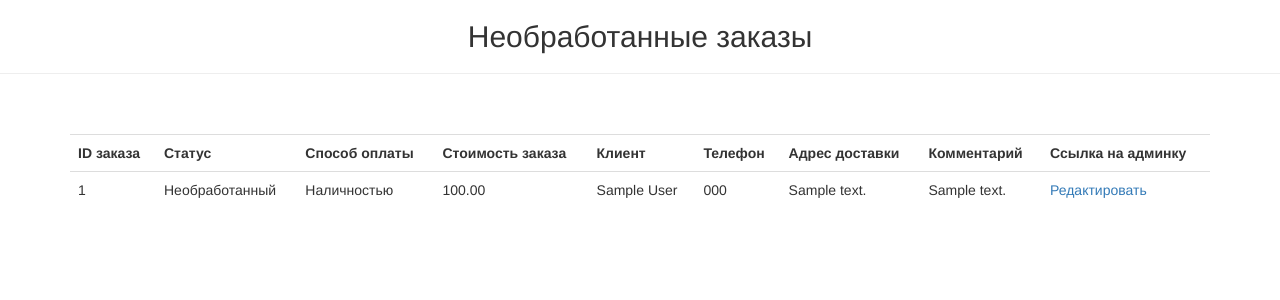
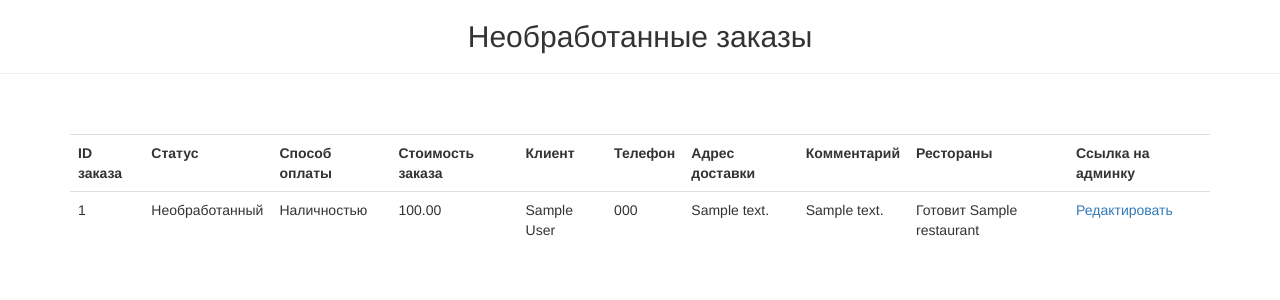
Before and after one commit to AirGuy-one/django_rep2, a Django app: page /manager/orders/ in a window 1280 px wide. Shown: the part 52-352 px from the top of the page. Run offline with Django 3.2, Linux system fonts and the light colour scheme; a user stored in the database is signed in; tables that the repository leaves empty hold one stand-in row (values such as "Sample post"); parts of the project's set-up code (start-up, migrations or seed data) failed here and were passed over; some libraries are stand-ins or nearby versions.

Commit message:
Now the manager can see which restaurants can make an order

```diff
--- a/foodcartapp/models.py
+++ b/foodcartapp/models.py
@@ -97,9 +97,9 @@ class Product(models.Model):
 class RestaurantMenuItem(models.Model):
     restaurant = models.ForeignKey(
         Restaurant,
+        on_delete=models.CASCADE,
         related_name='menu_items',
-        verbose_name="ресторан",
-        on_delete=models.CASCADE,
+        verbose_name='ресторан',
     )
     product = models.ForeignKey(
         Product,
@@ -162,24 +162,32 @@ class Order(models.Model):
         blank=True
     )
     registered = models.DateTimeField(
-        'Оформлен',
+        'оформлен',
         auto_now_add=True
     )
     called = models.DateTimeField(
-        'Осуществлен звонок',
+        'осуществлен звонок',
         null=True,
         blank=True
     )
     delivered = models.DateTimeField(
-        'Доставлен',
+        'доставлен',
         null=True,
         blank=True
     )
     payment_method = models.CharField(
-        'Способ оплаты',
+        'способ оплаты',
         max_length=14,
         choices=PAYMENT_METHODS,
         default='ELECTRONICALLY'
+    )
+    restaurant = models.ForeignKey(
+        Restaurant,
+        on_delete=models.CASCADE,
+        related_name='orders',
+        verbose_name='ресторан',
+        null=True,
+        blank=True
     )
 
     class Meta:
--- a/foodcartapp/views.py
+++ b/foodcartapp/views.py
@@ -1,6 +1,5 @@
 from django.http import JsonResponse
 from django.templatetags.static import static
-from django.forms.models import model_to_dict
 from rest_framework import status
 from rest_framework.decorators import api_view
 from rest_framework.response import Response
@@ -85,7 +84,6 @@ def register_order(request):
                 order=current_order
             )
 
-        # current_order = model_to_dict(current_order, fields=['id', 'firstname', 'lastname', 'address'])
         serialized_current_order = OrderSerializer(current_order).data
         serialized_current_order['id'] = current_order.id
 
--- a/restaurateur/templates/order_items.html
+++ b/restaurateur/templates/order_items.html
@@ -21,6 +21,7 @@
       <th>Телефон</th>
       <th>Адрес доставки</th>
       <th>Комментарий</th>
+      <th>Рестораны</th>
       <th>Ссылка на админку</th>
     </tr>
 
@@ -34,6 +35,17 @@
         <td>{{ order.phonenumber }}</td>
         <td>{{ order.address }}</td>
         <td>{{ order.comment }}</td>
+        {% if not order.restaurant %}
+          <td>Может быть приготовлен ресторанами:
+            <ul>
+              {% for restaurant in order.restaurants_can_fulfill_order %}
+                <li>{{ restaurant }}</li>
+              {% endfor %}
+            </ul>
+          </td>
+        {% else %}
+          <td>Готовит {{ order.restaurant }}</td>
+        {% endif %}
         <td><a href="{% url 'admin:foodcartapp_order_change' order.id %}?next={{ request.path }}">Редактировать</a></td>
       </tr>
     {% endfor %}
--- a/restaurateur/views.py
+++ b/restaurateur/views.py
@@ -5,14 +5,13 @@ from django.urls import reverse_lazy
 from django.contrib.auth.decorators import user_passes_test
 from django.contrib.auth import authenticate, login
 from django.contrib.auth import views as auth_views
-from django.db.models import Sum
 from django.db import transaction
 
 
-from foodcartapp.models import Product, Restaurant
-from foodcartapp.models import Order, ProductsInOrder
-from foodcartapp.serializers import OrderSerializer, ProductsInOrderSerializer
-
+from foodcartapp.models import Product
+from foodcartapp.models import Restaurant
+from foodcartapp.models import Order
+from foodcartapp.serializers import OrderSerializer
 
 
 class Login(forms.Form):
@@ -98,20 +97,41 @@ def view_restaurants(request):
 @user_passes_test(is_manager, login_url='restaurateur:login')
 def view_orders(request):
     orders = Order.objects.all()
+    restaurants = Restaurant.objects.all()
+    products_in_restaurants = {}
+
+    for restaurant in restaurants:
+        products = []
+        for product in restaurant.menu_items.all():
+            products.append(product.product)
+        products_in_restaurants[restaurant.name] = products
 
     serialized_orders = OrderSerializer(orders, many=True).data
 
     order_number = 0
+
     for order in orders:
         products = order.products.all()
         cost = 0
+        list_products = []
         for product in products:
+            list_products.append(product.product)
             cost += product.product.price * product.quantity
         serialized_orders[order_number]['cost'] = cost
         serialized_orders[order_number]['status'] = order.get_status_display()
         serialized_orders[order_number]['payment_method'] = order.get_payment_method_display()
+        serialized_orders[order_number]['restaurant'] = order.restaurant
+
+        # Here we collect all the restaurants that can make this order
+        restaurants_can_fulfill_order = []
+        for name_of_restaurant, products_in_restaurant in products_in_restaurants.items():
+            if set(list_products).issubset(products_in_restaurant):
+                restaurants_can_fulfill_order.append(name_of_restaurant)
+
+        serialized_orders[order_number]['restaurants_can_fulfill_order'] = restaurants_can_fulfill_order
+
         order_number += 1
 
     return render(request, template_name='order_items.html', context={
-        'orders': serialized_orders
+        'orders': serialized_orders,
     })
```
Also changed, not shown: foodcartapp/admin.py (+6 -1 lines), foodcartapp/migrations/0044_order_restaurant_alter_order_called_and_more.py (added).
